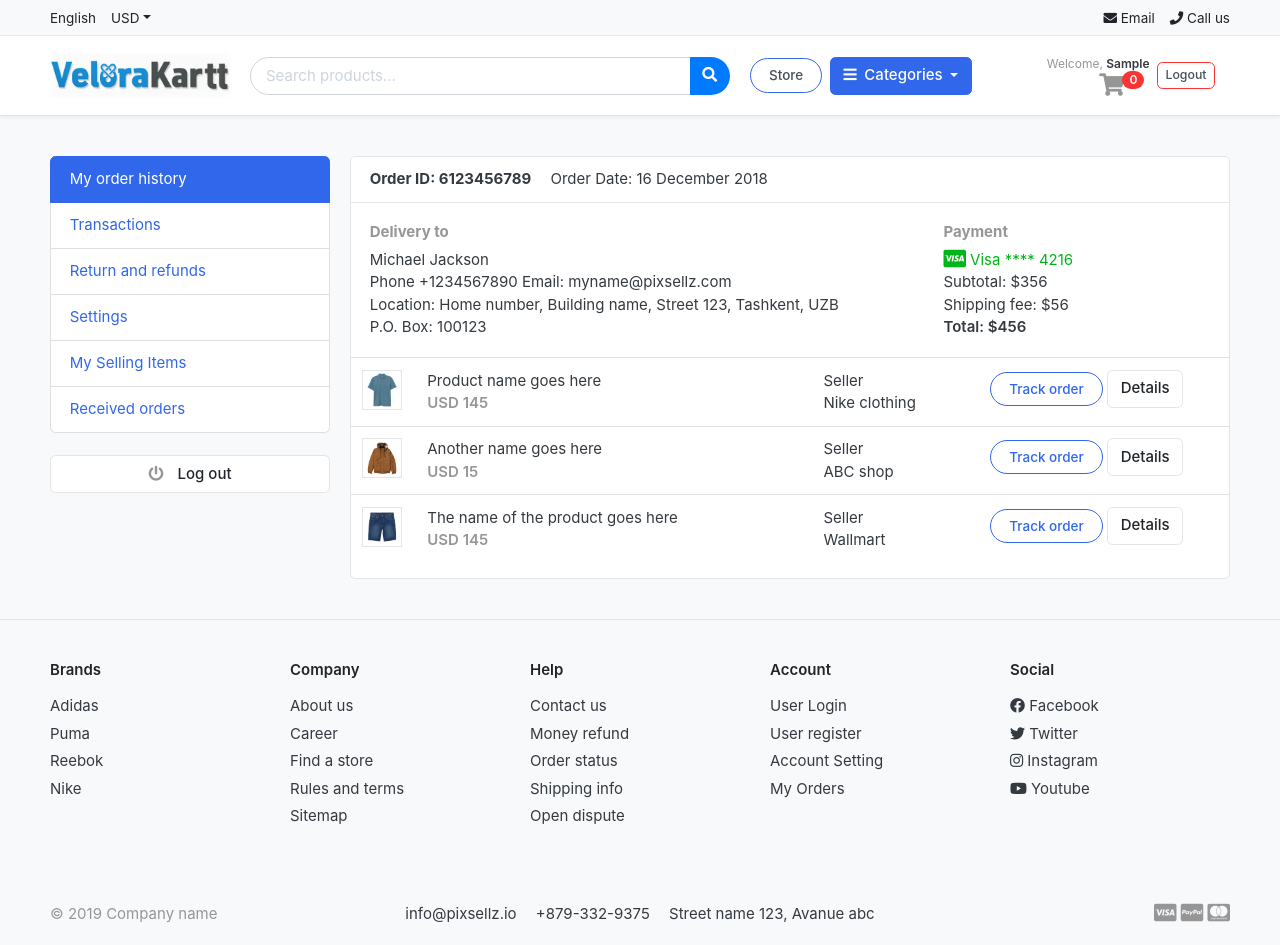
After one commit to Ajay998/ecommerce-kart, a Django app: page /accounts/ in a window 1280 px wide. The commit adds this page. Run offline with Django 5.2, Linux system fonts and the light colour scheme; the visitor is signed in with stand-in values (Sample User, id 1); data that the repository does not hold is empty; some libraries are stand-ins or nearby versions; some web fonts are replaced.

Commit message:
Add dashboard view and template, update login redirect, and enhance navbar logout button

```diff
--- a/VeloraKart/accounts/urls.py
+++ b/VeloraKart/accounts/urls.py
@@ -6,4 +6,6 @@ urlpatterns = [
     path('login/', views.login, name='login'),
     path('logout/', views.logout, name='logout'),
     path('activate/<uidb64>/<token>/', views.activate, name='activate'),
+    path('dashboard/', views.dashboard, name='dashboard'),
+    path('', views.dashboard, name='dashboard'),
 ]
--- a/VeloraKart/accounts/views.py
+++ b/VeloraKart/accounts/views.py
@@ -73,8 +73,8 @@ def login(request):
         user = auth.authenticate(email=email, password=password)
         if user is not None:
             auth.login(request, user)
-            # messages.success(request, 'You are now logged in.')
-            return redirect('home')
+            messages.success(request, 'You are now logged in.')
+            return redirect('dashboard')
         else:
             messages.error(request, 'Invalid login credentials')
             return redirect('login')
@@ -85,3 +85,7 @@ def logout(request):
     auth.logout(request)
     messages.success(request, 'You are logged out.')
     return redirect('login')
+
+@login_required(login_url = 'login')
+def dashboard(request):
+    return render(request, 'accounts/dashboard.html')
--- /dev/null
+++ b/VeloraKart/templates/accounts/dashboard.html
@@ -0,0 +1,99 @@
+{% extends 'base.html' %}
+
+
+{% block content %}
+<section class="section-conten padding-y bg">
+
+{% include 'includes/alerts.html' %}
+
+<div class="container">
+	<div class="row">
+	<aside class="col-md-3">
+		<!--   SIDEBAR   -->
+		<ul class="list-group">
+			<a class="list-group-item active" href="#"> My order history </a>
+			<a class="list-group-item" href="#"> Transactions </a>
+			<a class="list-group-item" href="#"> Return and refunds </a>
+			<a class="list-group-item" href="#">Settings </a>
+			<a class="list-group-item" href="#"> My Selling Items </a>
+			<a class="list-group-item" href="#"> Received orders </a>
+		</ul>
+		<br>
+		<a class="btn btn-light btn-block" href="{% url 'logout' %}"> <i class="fa fa-power-off"></i> <span class="text">Log out</span> </a>
+		<!--   SIDEBAR .//END   -->
+	</aside>
+	<main class="col-md-9">
+		<article class="card">
+		<header class="card-header">
+			<strong class="d-inline-block mr-3">Order ID: 6123456789</strong>
+			<span>Order Date: 16 December 2018</span>
+		</header>
+		<div class="card-body">
+			<div class="row">
+				<div class="col-md-8">
+					<h6 class="text-muted">Delivery to</h6>
+					<p>Michael Jackson <br>
+					Phone +1234567890 Email: myname@pixsellz.com <br>
+			    	Location: Home number, Building name, Street 123,  Tashkent, UZB <br>
+			    	P.O. Box: 100123
+			 		</p>
+				</div>
+				<div class="col-md-4">
+					<h6 class="text-muted">Payment</h6>
+					<span class="text-success">
+						<i class="fab fa-lg fa-cc-visa"></i>
+					    Visa  **** 4216
+					</span>
+					<p>Subtotal: $356 <br>
+					 Shipping fee:  $56 <br>
+					 <span class="b">Total:  $456 </span>
+					</p>
+				</div>
+			</div> <!-- row.// -->
+		</div> <!-- card-body .// -->
+		<div class="table-responsive">
+		<table class="table table-hover">
+			<tr>
+				<td width="65">
+					<img src="../images/items/1.jpg" class="img-xs border">
+				</td>
+				<td>
+					<p class="title mb-0">Product name goes here </p>
+					<var class="price text-muted">USD 145</var>
+				</td>
+				<td> Seller <br> Nike clothing </td>
+				<td width="250"> <a href="#" class="btn btn-outline-primary">Track order</a> <a href="#" class="btn btn-light"> Details </a> </td>
+			</tr>
+			<tr>
+				<td>
+					<img src="../images/items/2.jpg" class="img-xs border">
+				</td>
+				<td>
+					<p class="title mb-0">Another name goes here </p>
+					<var class="price text-muted">USD 15</var>
+				</td>
+				<td> Seller <br> ABC shop </td>
+				<td> <a href="#" class="btn btn-outline-primary">Track order</a> <a href="#" class="btn btn-light"> Details </a> </td>
+			</tr>
+			<tr>
+				<td>
+					<img src="../images/items/3.jpg" class="img-xs border">
+				</td>
+				<td>
+					<p class="title mb-0">The name of the product  goes here </p>
+					<var class="price text-muted">USD 145</var>
+				</td>
+				<td> Seller <br> Wallmart </td>
+				<td> <a href="#" class="btn btn-outline-primary">Track order</a> <a href="#" class="btn btn-light"> Details </a> </td>
+			</tr>
+		</table>
+		</div> <!-- table-responsive .end// -->
+		</article> <!-- order-group.// -->
+	</main>
+</div> <!-- row.// -->
+</div>
+
+
+</section>
+
+{% endblock %}
--- a/VeloraKart/templates/includes/navbar.html
+++ b/VeloraKart/templates/includes/navbar.html
@@ -159,7 +159,6 @@
                             {% if user.is_authenticated %}
                                 <div class="widget-header">
                                     <small class="text-muted">Welcome, <span class="user-greeting">{{ user.first_name }}</span></small><br>
-                                    <a href="{% url 'logout' %}" class="text-danger small">Logout</a>
                                 </div>
                             {% else %}
                                 <div class="widget-header auth-links">
@@ -177,6 +176,12 @@
                                 </div>
                             </a>
                         </div>
+                        <!-- Logout Svg button -->
+                        <div class="ml-2 text-right">
+                            {% if user.is_authenticated %}
+                                <a href="{% url 'logout' %}" class="btn btn-outline-danger btn-sm">Logout</a>
+                            {% endif %}
+                        </div>
                     </div>
                 </div>
             </div>
```
Also changed, not shown: 1 other file.
